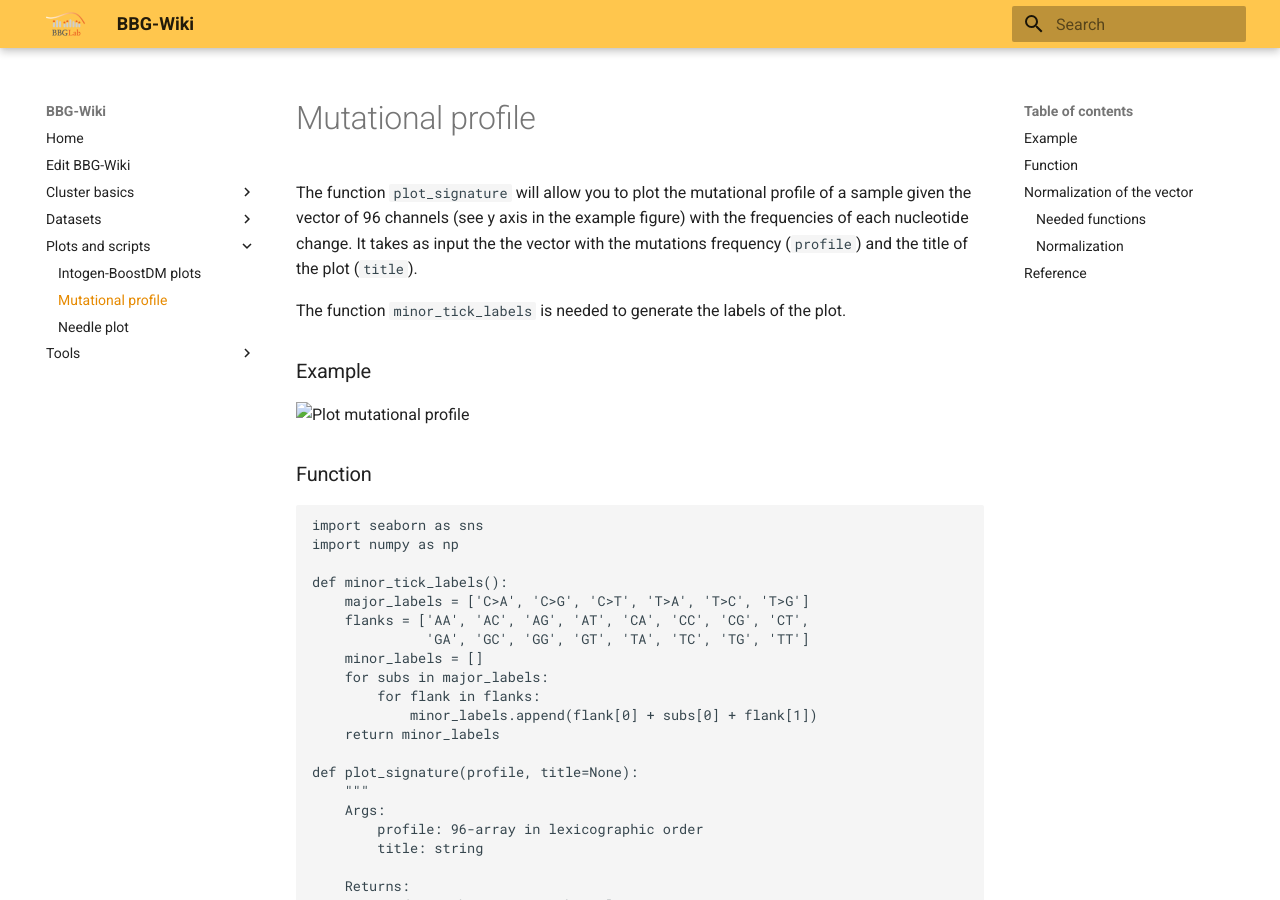
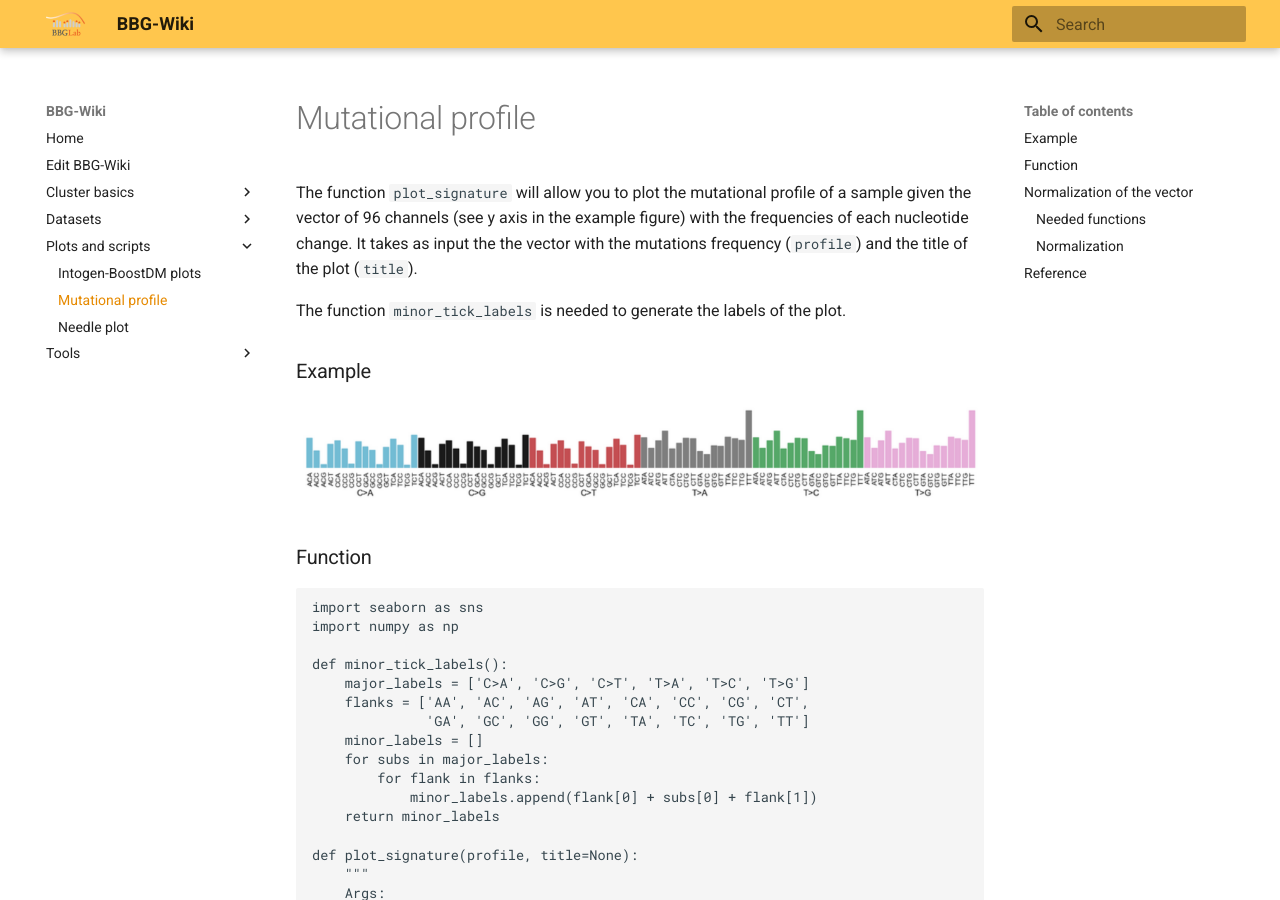
Before and after one commit to bbglab/bbgwiki, an MkDocs documentation site: the page built from docs/Plots and scripts/Mutational profile.md, in a window 1280 px wide and 900 px high. Built offline with MkDocs 1.6.1 and Material for MkDocs 9.7.7, drawn with Linux system fonts in a browser that asks for light colours.

Commit message:
Update Mutational profile.md

````diff
--- a/docs/Plots and scripts/Mutational profile.md
+++ b/docs/Plots and scripts/Mutational profile.md
@@ -5,7 +5,7 @@ It takes as input the the vector with the mutations frequency  (`profile`) and t
 
 The function `minor_tick_labels`  is needed to generate the labels of the plot.
 ### Example
-![Plot mutational profile](.../assets/images/plot_mutational_profile.png)
+![Plot mutational profile](../assets/images/plot_mutational_profile.png)
 
 ###Function
 ```bash
````
